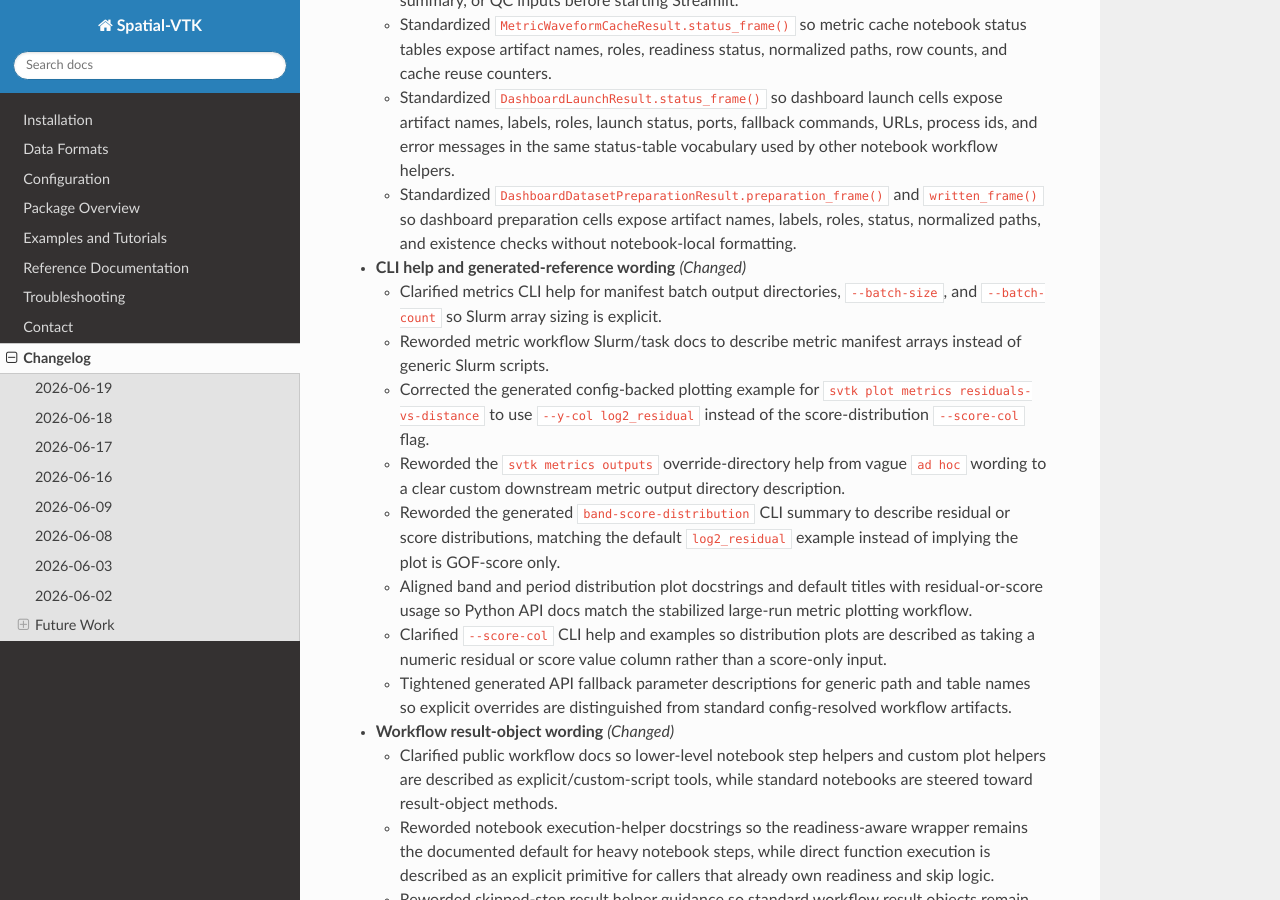
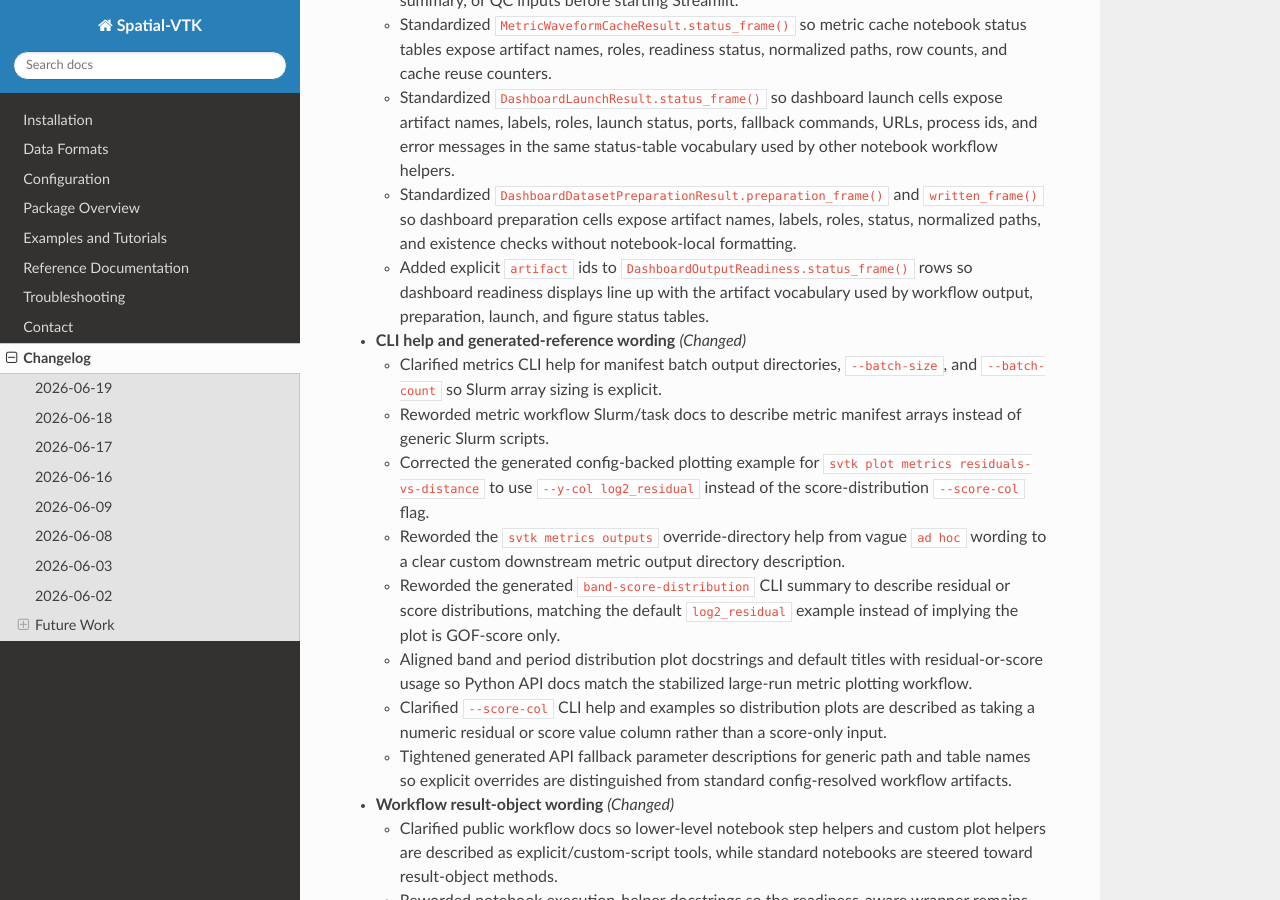
Before and after one commit to bcbirkel/spatial-vtk, a Sphinx documentation site: the page built from docs/changelog.rst, in a window 1280 px wide and 900 px high, scrolled down 1434 px. Built offline with Sphinx 7.4.7 and the Read the Docs theme 3.1.0, drawn with Linux system fonts in a browser that asks for light colours.

Commit message:
Add dashboard readiness artifact ids

```diff
--- a/docs/changelog.rst
+++ b/docs/changelog.rst
@@ -77,6 +77,9 @@ Changelog
     ``written_frame()`` so dashboard preparation cells expose artifact names,
     labels, roles, status, normalized paths, and existence checks without
     notebook-local formatting.
+  - Added explicit ``artifact`` ids to ``DashboardOutputReadiness.status_frame()``
+    rows so dashboard readiness displays line up with the artifact vocabulary
+    used by workflow output, preparation, launch, and figure status tables.
 
 - **CLI help and generated-reference wording** *(Changed)*
 
```
Also changed, not shown: docs/reference/api/visualize.rst (+4 -4 lines), 2 other files.
